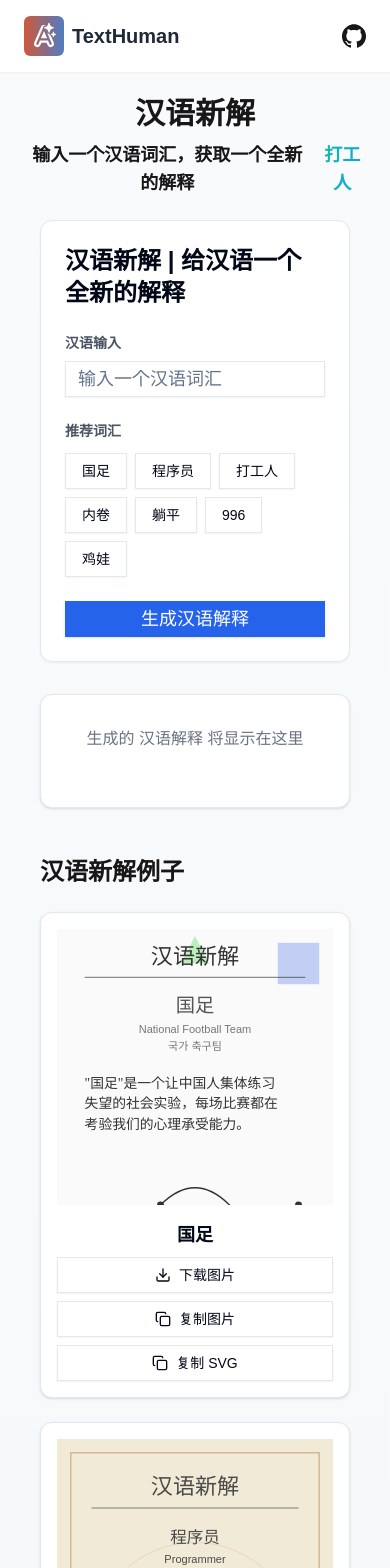
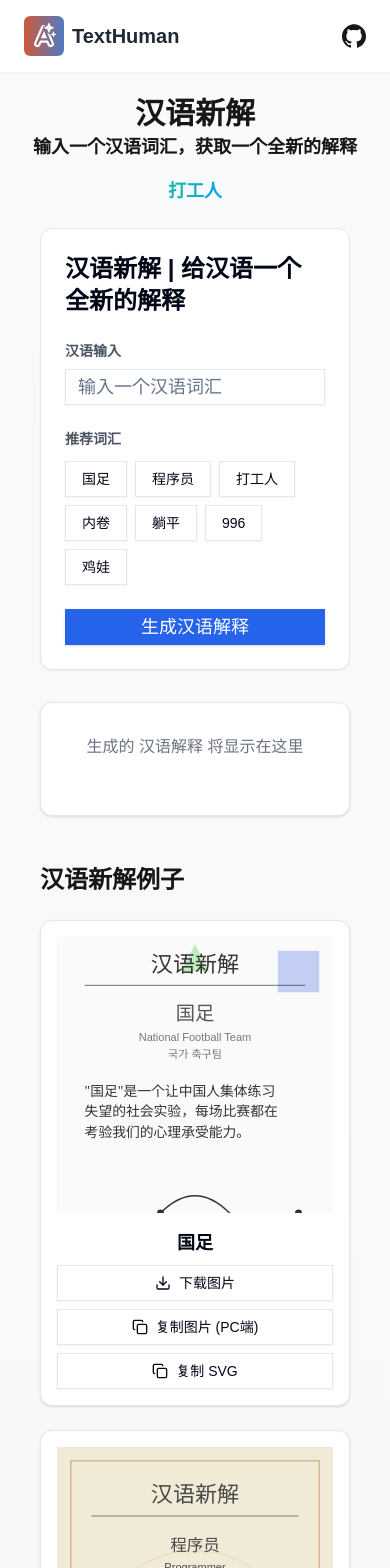
Before and after one commit to tonyljx/TextWordExplain, a Next.js app: page / in a window 390 px wide. Shown: the top 1568 px of the page. Built offline with nearby package versions, Linux system fonts and the light colour scheme.

Commit message:
feature: fix 样式

```diff
--- a/app/page.tsx
+++ b/app/page.tsx
@@ -9,10 +9,10 @@
       {/* flex flex-col items-center justify-center min-h-[85vh] px-8 font-sans */}
       <main className="w-full max-w-6xl mx-auto">
         <h1 className="text-3xl font-bold text-center">汉语新解</h1>
-        <h2 className="text-lg text-center font-sans font-semibold inline-flex gap-2 items-center justify-center mx-auto w-full">
-          输入一个汉语词汇，获取一个全新的解释
+        <h2 className="text-lg text-center font-sans font-semibold flex flex-col sm:flex-row gap-2 items-center justify-center mx-auto w-full">
+          <span>输入一个汉语词汇，获取一个全新的解释</span>
           <WordRotate
-            className=" bg-clip-text text-transparent bg-gradient-to-r from-teal-500 to-sky-500"
+            className="bg-clip-text text-transparent bg-gradient-to-r from-teal-500 to-sky-500"
             words={["国足", "程序员", "打工人", "天选之子"]}
           />
         </h2>
--- a/components/PresetTemplateGrid.tsx
+++ b/components/PresetTemplateGrid.tsx
@@ -119,7 +119,7 @@
                 onClick={() => copyImageToClipboard(template.svg)}
               >
                 <Copy className="w-4 h-4 mr-2" />
-                复制图片
+                复制图片 (PC端)
               </Button>
               <Button
                 variant="outline"
--- a/components/svg-generator.tsx
+++ b/components/svg-generator.tsx
@@ -6,11 +6,9 @@
 import { Button } from "@/components/ui/button";
 import { Card, CardContent } from "@/components/ui/card";
 import { Loader2, Copy, Download } from "lucide-react";
-import { toast } from "react-toastify";
+import { toast } from "sonner";
 import { presetTemplates } from "@/lib/constants";
 import PresetTemplateGrid from "./PresetTemplateGrid";
-
-const presetPrompts = ["国足", "程序员", "打工人"];
 
 export default function SvgGenerator() {
   const [text, setText] = useState("");
--- /dev/null
+++ b/components/ui/sonner.tsx
@@ -0,0 +1,31 @@
+"use client"
+
+import { useTheme } from "next-themes"
+import { Toaster as Sonner } from "sonner"
+
+type ToasterProps = React.ComponentProps<typeof Sonner>
+
+const Toaster = ({ ...props }: ToasterProps) => {
+  const { theme = "system" } = useTheme()
+
+  return (
+    <Sonner
+      theme={theme as ToasterProps["theme"]}
+      className="toaster group"
+      toastOptions={{
+        classNames: {
+          toast:
+            "group toast group-[.toaster]:bg-background group-[.toaster]:text-foreground group-[.toaster]:border-border group-[.toaster]:shadow-lg",
+          description: "group-[.toast]:text-muted-foreground",
+          actionButton:
+            "group-[.toast]:bg-primary group-[.toast]:text-primary-foreground",
+          cancelButton:
+            "group-[.toast]:bg-muted group-[.toast]:text-muted-foreground",
+        },
+      }}
+      {...props}
+    />
+  )
+}
+
+export { Toaster }
--- a/package.json
+++ b/package.json
@@ -18,11 +18,13 @@
     "framer-motion": "^11.5.4",
     "lucide-react": "^0.439.0",
     "next": "14.2.10",
+    "next-themes": "^0.3.0",
     "openai": "^4.59.0",
     "react": "^18",
     "react-dom": "^18",
     "react-toastify": "^10.0.5",
     "react-type-animation": "^3.2.0",
+    "sonner": "^1.5.0",
     "tailwind-merge": "^2.5.2",
     "tailwindcss-animate": "^1.0.7"
   },
```
Also changed, not shown: 1 other file (tests, documents, lock files or other folders).
